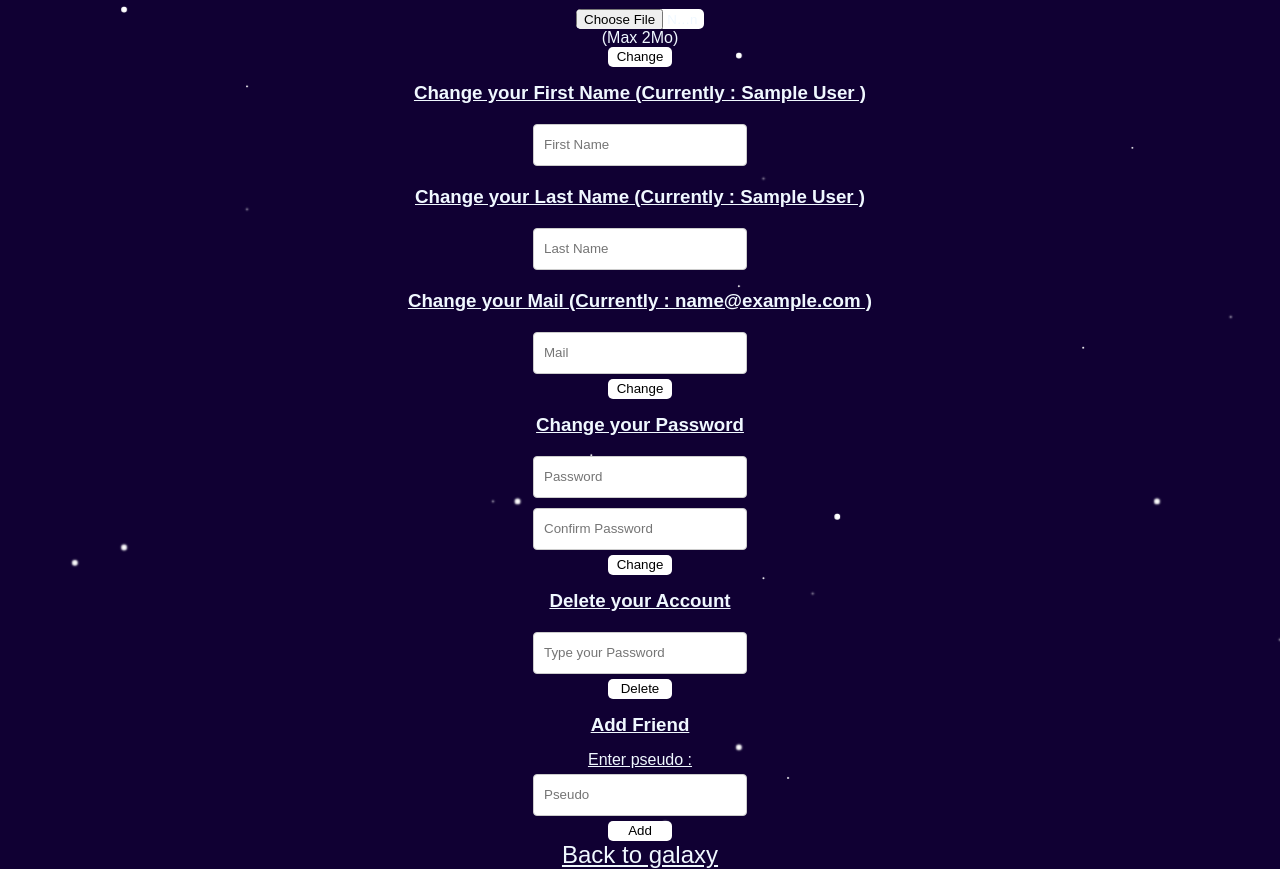
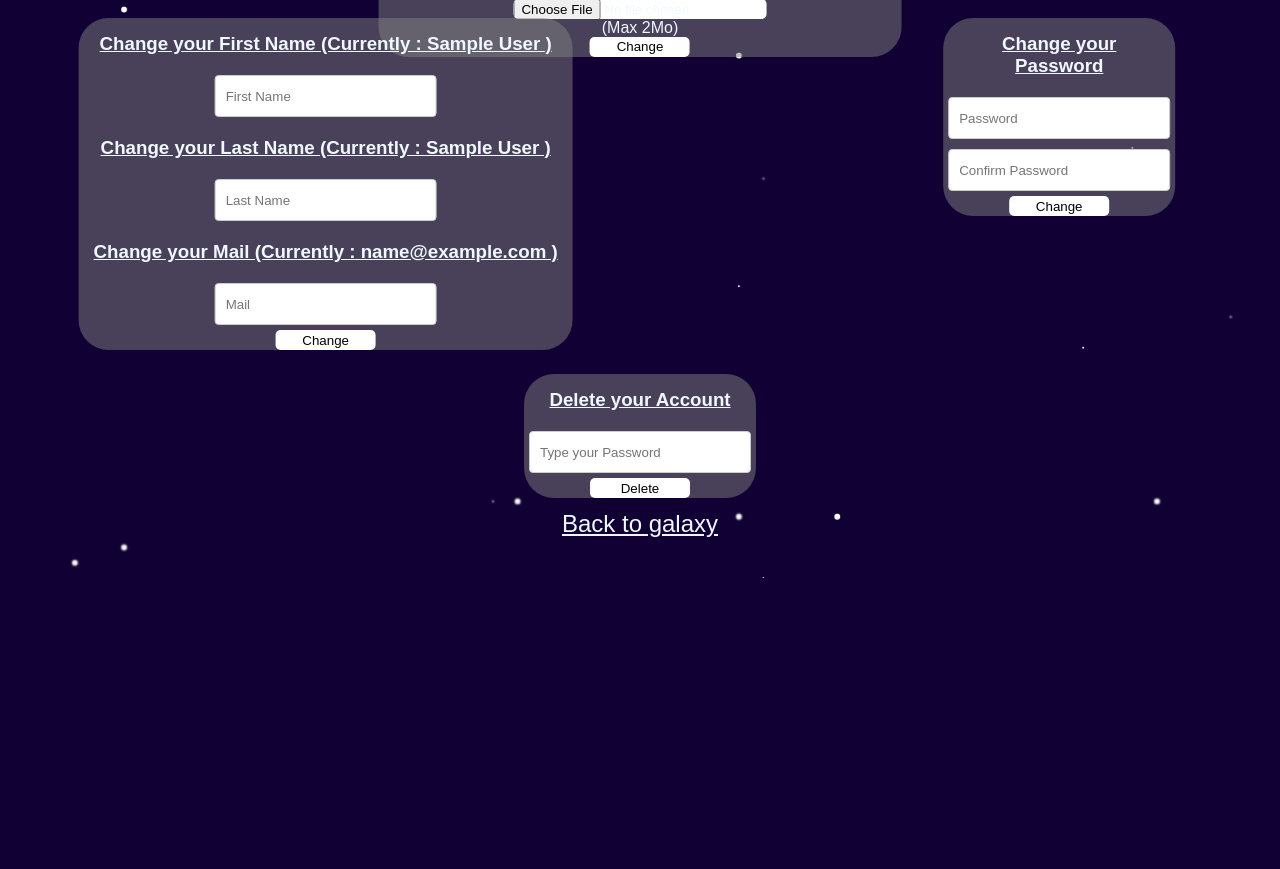
Before and after one commit to Theo22100/CosmicLink, a PHP site: page /Projet/compte/compte.php?message=modif in a window 1280 px wide. Shown: the part 222-1091 px from the top of the page. After the commit the page ends 800 px from the top, so only its background shows below. Run offline with PHP 8.4, Linux system fonts and the light colour scheme; the visitor is signed in with stand-in values (Sample User, id 1).

Commit message:
modif css de settings
a rendre propre et beau

```diff
--- a/src/compte/compte.css
+++ b/src/compte/compte.css
@@ -6,12 +6,49 @@
     background-image:radial-gradient(var(--violet200), var(--violet800)) ;
 width: 100%;
 } */
+.Info{
+    background-color: rgba(129,129,129,0.5);
+    position: absolute;
+    left:10%;
+    transform: translate(-10%);
+    border-radius: 30px;
+    top: 30%;
+}
 
-a{
+.photo{
+    background-color: rgba(129,129,129,0.5);
+    position: absolute;
+    left:50%;
+    transform: translate(-50%);
+    border-radius: 30px;
+}
+
+.Password{
+background-color: rgba(129,129,129,0.5);
+    position: absolute;
+    left: 90%;
+    transform: translate(-90%);
+    border-radius: 30px;
+    top:30%;
+}
+
+.Delete{
+    background-color: rgba(129,129,129,0.5);
+    position: absolute;
+    bottom: 10%;
+    left:50%;
+    transform: translate(-50%);
+    border-radius: 30px;
+}
+
+.home{
     text-decoration: underline;
 
     color: aliceblue;
-    font-size: x-large
+    font-size: x-large;
+    bottom:5%;
+    position:absolute;
+    transform: translate(-50%);
 }
 a:hover{
     color: var(--blue400);
@@ -49,13 +86,13 @@ input{
     border-radius: 5px;
     border:none;
     background-color: white;
-    width: 10%;
+    /* width: 10%; */
     height: 20px;
 
 }
 
 #modifButton{
-    width:5%;
+    width:100px;
 }
 
 
@@ -67,7 +104,7 @@ input{
 }
 
 #nom,#prenom,#mail,#password,#ami,#confirm_password{
-    width: 15%;
+    width: 200px;
     padding: 10px;
     margin: 5px;
     border: 1px solid #ccc;
--- a/src/compte/compte.php
+++ b/src/compte/compte.php
@@ -55,7 +55,7 @@ if (!isset($_SESSION['login'])) {
 			<!-- Modifier Photo -->
 
 			<div class="clear"> </div>
-			<form method="POST" action="modifiephoto.php" enctype="multipart/form-data">
+			<form class="photo" method="POST" action="modifiephoto.php" enctype="multipart/form-data">
 				<div class="register-bottom-grid">
 					<h3>Change you profile picture (Currently :
 						<?php
@@ -88,7 +88,7 @@ if (!isset($_SESSION['login'])) {
 		<!-- Modifier nom -->
 
 		<div class="clear"> </div>
-		<form method="POST" action="modifall.php">
+		<form class ="Info" method="POST" action="modifall.php">
 			<div class="register-bottom-grid">
 				<h3>Change your First Name (Currently :
 					<?php
@@ -148,7 +148,7 @@ if (!isset($_SESSION['login'])) {
 
 		<div class="clear"> </div>
 		<!-- Modifier mdp -->
-		<form method="POST" action="modifiemdp.php">
+		<form class="Password" method="POST" action="modifiemdp.php">
 			<div class="register-bottom-grid">
 				<h3>Change your Password</h3>
 				<div>
@@ -170,7 +170,7 @@ if (!isset($_SESSION['login'])) {
 			</div>
 		</form>
 		<!-- Supprime compte -->
-		<form method="POST" action="deleteaccount.php" onsubmit="return confirm('Êtes-vous sûr de vouloir supprimer votre compte ? Cette action est irréversible.')">
+		<form class="Delete" method="POST" action="deleteaccount.php" onsubmit="return confirm('Êtes-vous sûr de vouloir supprimer votre compte ? Cette action est irréversible.')">
 			<div class="register-bottom-grid">
 				<h3>Delete your Account</h3>
 				<div>
@@ -205,7 +205,7 @@ if (!isset($_SESSION['login'])) {
 			}
 		}
 		?>
-		<div class="register-bottom-grid">
+		<!-- <div class="register-bottom-grid">
 			<form method="POST" action="ajouterami.php">
 				<h3>Add Friend</h3>
 				<div>
@@ -220,11 +220,11 @@ if (!isset($_SESSION['login'])) {
 					</div>
 				</div>
 			</form>
-		</div>
+		</div> -->
 
 		<div class="return" >
 
-			<a href="./../home.php">Back to galaxy</a>
+			<a class="home" href="./../home.php">Back to galaxy</a>
 		</div>
 
 
```
